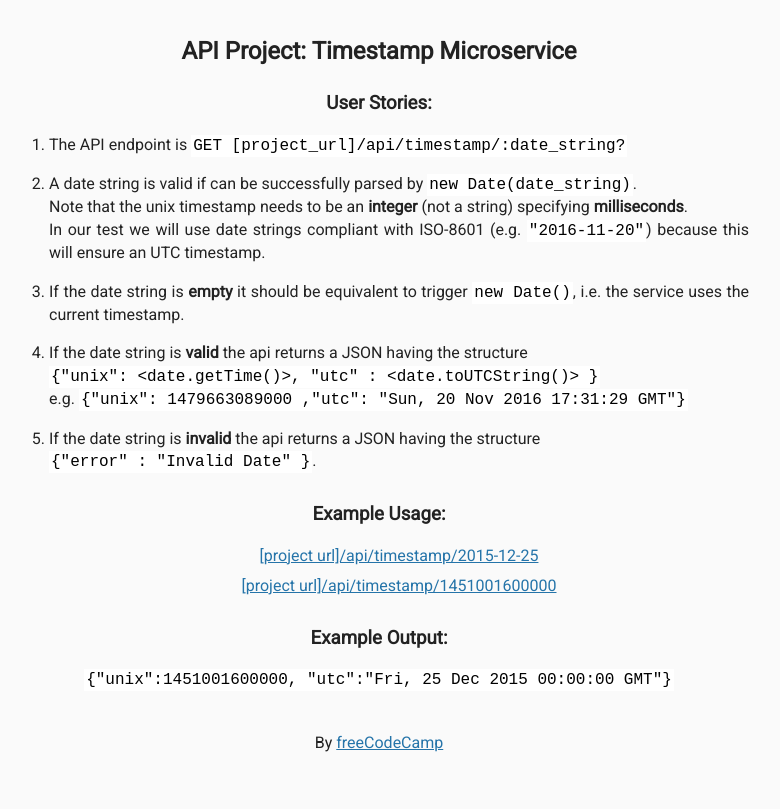
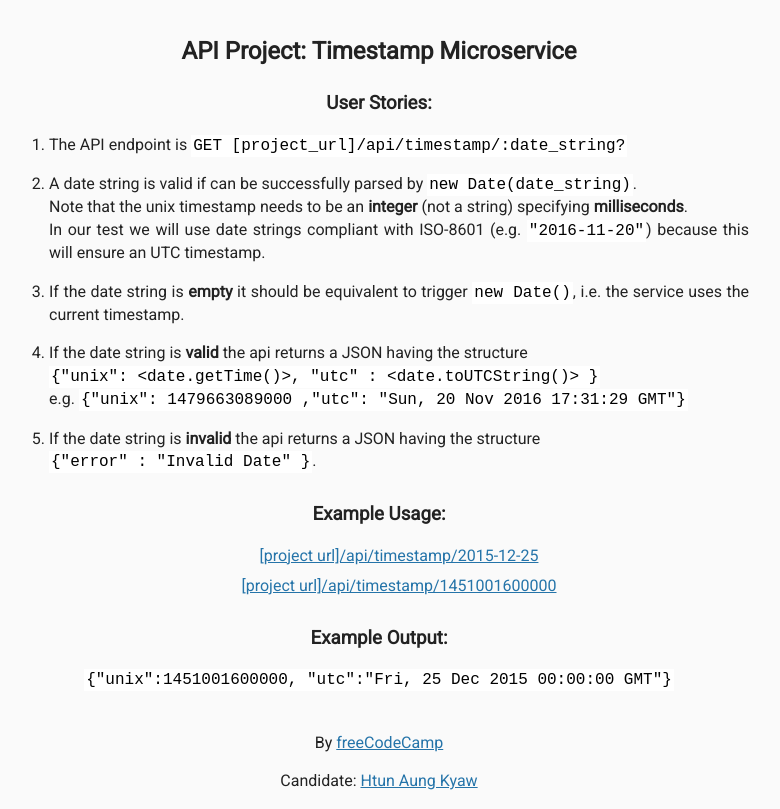
Before and after one commit to htunaungkyaw/timestamp-microservice-freecodecamp-challenge, a website: page views/index.html in a window 1280 px wide. Shown: the whole page, without its empty margins (261-1041 px from the left). Drawn offline with Linux system fonts and the light colour scheme; files that its build step writes are made by us from their sources.

Commit message:
Added candidate

```diff
--- a/views/index.html
+++ b/views/index.html
@@ -4,7 +4,9 @@
 
 <head>
   <title>Timestamp Microservice</title>
-      <link rel="shortcut icon" href="https://cdn.hyperdev.com/us-east-1%3A52a203ff-088b-420f-81be-45bf559d01b1%2Ffavicon.ico" type="image/x-icon"/>
+  <link rel="shortcut icon"
+    href="https://cdn.hyperdev.com/us-east-1%3A52a203ff-088b-420f-81be-45bf559d01b1%2Ffavicon.ico"
+    type="image/x-icon" />
   <link href="https://fonts.googleapis.com/css?family=Roboto" rel="stylesheet" type="text/css">
   <link href="style.css" rel="stylesheet" type="text/css">
 </head>
@@ -18,10 +20,14 @@
 
       <li>The API endpoint is <code>GET [project_url]/api/timestamp/:date_string?</code></li>
       <li>A date string is valid if can be successfully parsed by <code>new Date(date_string)</code>.<br>
-          Note that the unix timestamp needs to be an <strong>integer</strong> (not a string) specifying <strong>milliseconds</strong>.<br>
-          In our test we will use date strings compliant with ISO-8601 (e.g. <code>"2016-11-20"</code>) because this will ensure an UTC timestamp.</li>
-          <li>If the date string is <strong>empty</strong> it should be equivalent to trigger <code>new Date()</code>, i.e. the service uses the current timestamp.</li>
-          <li>If the date string is <strong>valid</strong> the api returns a JSON having the structure<br><code>{"unix": &lt;date.getTime()&gt;, "utc" : &lt;date.toUTCString()&gt; }</code><br>
+        Note that the unix timestamp needs to be an <strong>integer</strong> (not a string) specifying
+        <strong>milliseconds</strong>.<br>
+        In our test we will use date strings compliant with ISO-8601 (e.g. <code>"2016-11-20"</code>) because this will
+        ensure an UTC timestamp.</li>
+      <li>If the date string is <strong>empty</strong> it should be equivalent to trigger <code>new Date()</code>, i.e.
+        the service uses the current timestamp.</li>
+      <li>If the date string is <strong>valid</strong> the api returns a JSON having the structure<br><code>{"unix":
+          &lt;date.getTime()&gt;, "utc" : &lt;date.toUTCString()&gt; }</code><br>
         e.g. <code>{"unix": 1479663089000 ,"utc": "Sun, 20 Nov 2016 17:31:29 GMT"}</code></li>
       <li>If the date string is <strong>invalid</strong> the api returns a JSON having the structure <br>
         <code>{"error" : "Invalid Date" }</code>.
@@ -43,6 +49,9 @@
     <p>
       By <a href="https://www.freecodecamp.org/">freeCodeCamp</a>
     </p>
+    <p>
+      Candidate: <a href="https://github.com/htunaungkyaw">Htun Aung Kyaw</a>
+    </p>
   </div>
 </body>
 
```
Lines whose indentation alone changed are shown as unchanged.
